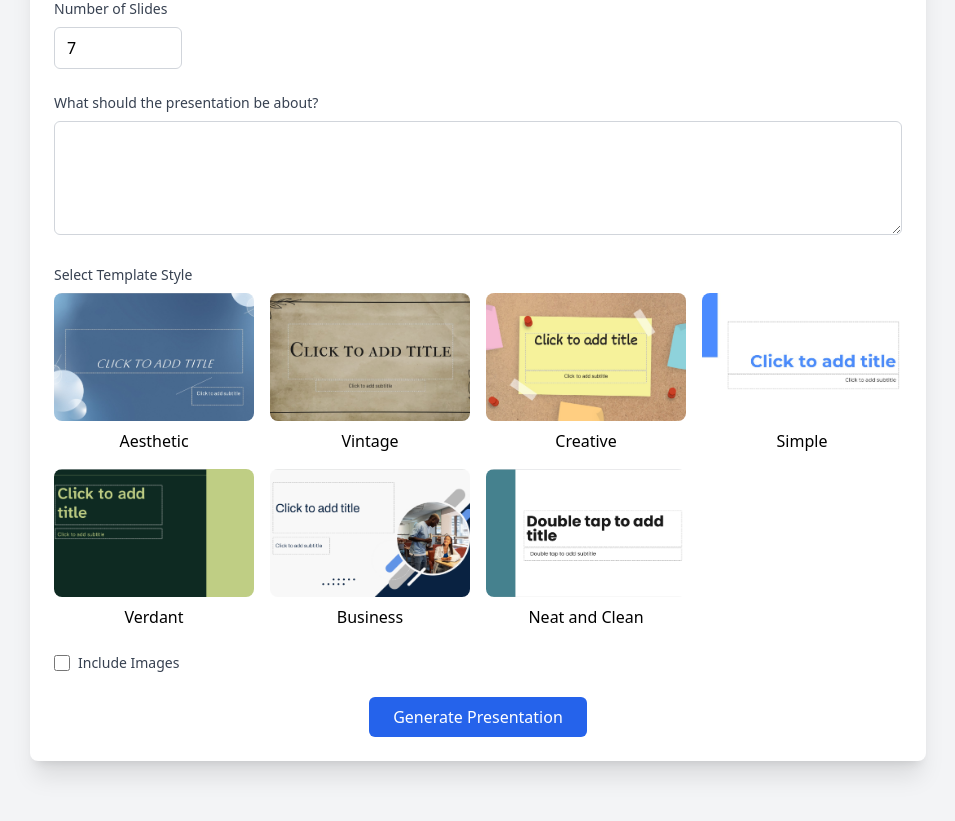
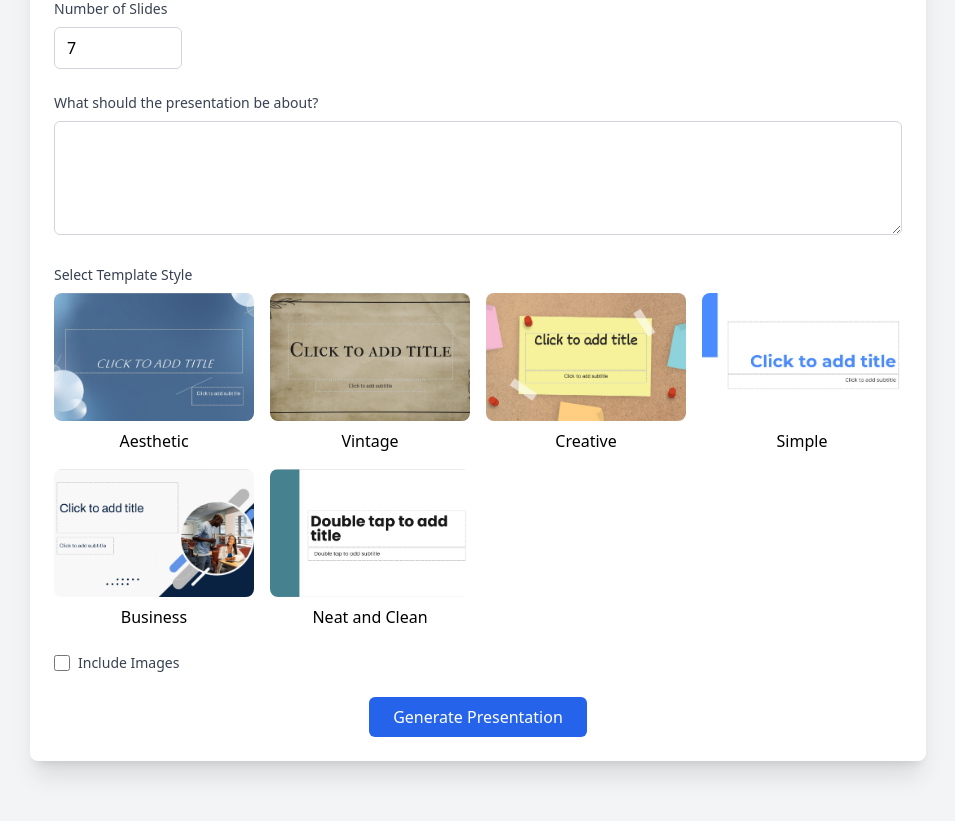
Before and after one commit to techanyday/pptjetz, a Flask app: page /generate in a window 1280 px wide. Shown: the part 399-1220 px from the top of the page, without its empty margins (162-1117 px from the left). Run offline with Flask 3, Linux system fonts and the light colour scheme; the visitor is signed in with stand-in values (Sample User, id 1); some libraries are stand-ins or nearby versions.

Commit message:
chore: remove Verdant template from UI

```diff
--- a/app/templates/generate.html
+++ b/app/templates/generate.html
@@ -147,11 +147,6 @@
                     <div class="template-option cursor-pointer" data-template="Simple">
                         <img src="{{ url_for('static', filename='img/templates/simple.jpg') }}" alt="Simple template" class="w-full h-32 object-cover rounded-lg" />
                         <p class="text-center mt-2">Simple</p>
-                    </div>
-
-                    <div class="template-option cursor-pointer" data-template="Verdant">
-                        <img src="{{ url_for('static', filename='img/templates/Verdant.png') }}" alt="Verdant template" class="w-full h-32 object-cover rounded-lg" />
-                        <p class="text-center mt-2">Verdant</p>
                     </div>
 
                     <div class="template-option cursor-pointer" data-template="Business">
```
